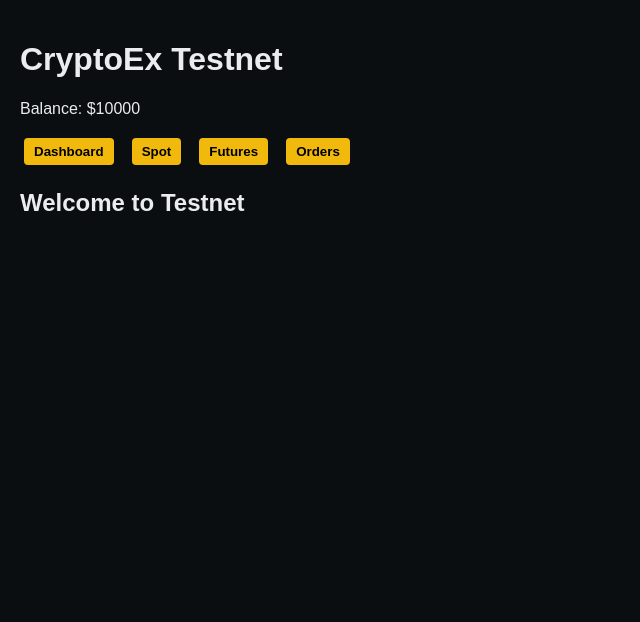
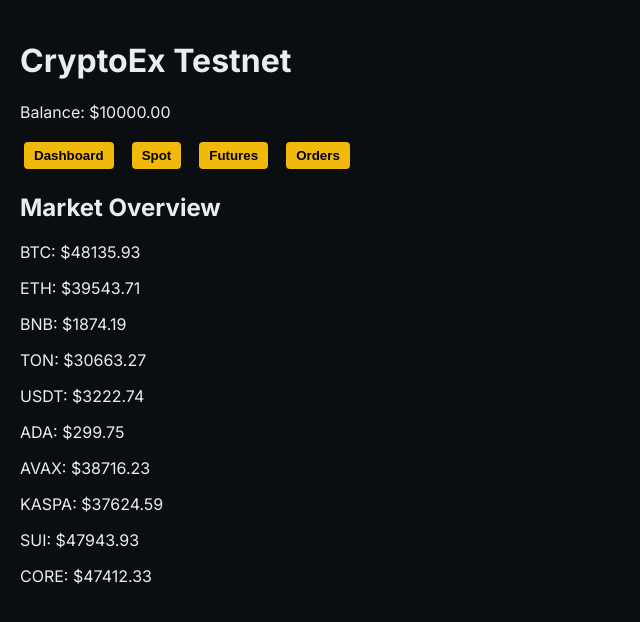
Before and after one commit to ShaDow326-del/cryptoex-testnet, a React (Create React App) app: page / in a window 1280 px wide. Shown: the top 622 px of the page, without its empty margins (0-640 px from the left). Built offline with nearby package versions, Linux system fonts and the light colour scheme.

Commit message:
Refactor coin data structure and update prices logic

```diff
--- a/src/App.js
+++ b/src/App.js
@@ -1,6 +1,6 @@
-import { useState } from "react";
+import { useEffect, useState } from "react";
 
-const coins = [
+const coinList = [
   "BTC","ETH","BNB","TON","USDT","ADA","AVAX","KASPA","SUI","CORE",
   "SOL","XRP","DOGE","DOT","MATIC","ARB","OP","TRX","LTC","BCH",
   "APT","NEAR","FIL","ICP","ATOM","HBAR","EOS","FLOW","GALA","APE"
@@ -10,32 +10,68 @@ export default function App() {
   const [active, setActive] = useState("Dashboard");
   const [orders, setOrders] = useState([]);
   const [balance, setBalance] = useState(10000);
+  const [prices, setPrices] = useState({});
+
+  // init prices
+  useEffect(() => {
+    const base = {};
+    coinList.forEach(c => {
+      base[c] = +(Math.random() * 50000 + 1).toFixed(2);
+    });
+    setPrices(base);
+  }, []);
+
+  // volatility
+  useEffect(() => {
+    const interval = setInterval(() => {
+      setPrices(p => {
+        const copy = { ...p };
+        Object.keys(copy).forEach(c => {
+          const change = (Math.random() - 0.5) * 2; // volatile
+          copy[c] = +(copy[c] + change).toFixed(2);
+        });
+        return copy;
+      });
+    }, 1000);
+
+    return () => clearInterval(interval);
+  }, []);
 
   function placeOrder(coin, type) {
     const amount = 100;
     setBalance(b => b - amount);
-    setOrders(o => [...o, `${type} ${coin} - $${amount}`]);
+    setOrders(o => [
+      ...o,
+      `${type} ${coin} @ $${prices[coin]}`
+    ]);
   }
 
   return (
-    <div style={{ padding: 20, fontFamily: "sans-serif" }}>
+    <div style={{ padding: 20 }}>
       <h1>CryptoEx Testnet</h1>
-      <p>Balance: ${balance}</p>
+      <p>Balance: ${balance.toFixed(2)}</p>
 
-      <nav style={{ display: "flex", gap: 10 }}>
+      <nav style={{ display: "flex", gap: 10, marginBottom: 20 }}>
         {["Dashboard","Spot","Futures","Orders"].map(n => (
           <button key={n} onClick={() => setActive(n)}>{n}</button>
         ))}
       </nav>
 
-      {active === "Dashboard" && <h2>Welcome to Testnet</h2>}
+      {active === "Dashboard" && (
+        <div>
+          <h2>Market Overview</h2>
+          {coinList.slice(0,10).map(c => (
+            <p key={c}>{c}: ${prices[c]}</p>
+          ))}
+        </div>
+      )}
 
       {active === "Spot" && (
         <div>
           <h2>Spot Trading</h2>
-          {coins.map(c => (
+          {coinList.map(c => (
             <div key={c}>
-              {c}
+              {c} — ${prices[c]}
               <button onClick={() => placeOrder(c,"BUY")}>Buy</button>
               <button onClick={() => placeOrder(c,"SELL")}>Sell</button>
             </div>
@@ -46,9 +82,9 @@ export default function App() {
       {active === "Futures" && (
         <div>
           <h2>Futures Trading</h2>
-          {coins.map(c => (
+          {coinList.map(c => (
             <div key={c}>
-              {c}
+              {c} — ${prices[c]}
               <button onClick={() => placeOrder(c,"LONG")}>Long</button>
               <button onClick={() => placeOrder(c,"SHORT")}>Short</button>
             </div>
@@ -63,4 +99,4 @@ export default function App() {
       )}
     </div>
   );
-  }
+                  }
```
